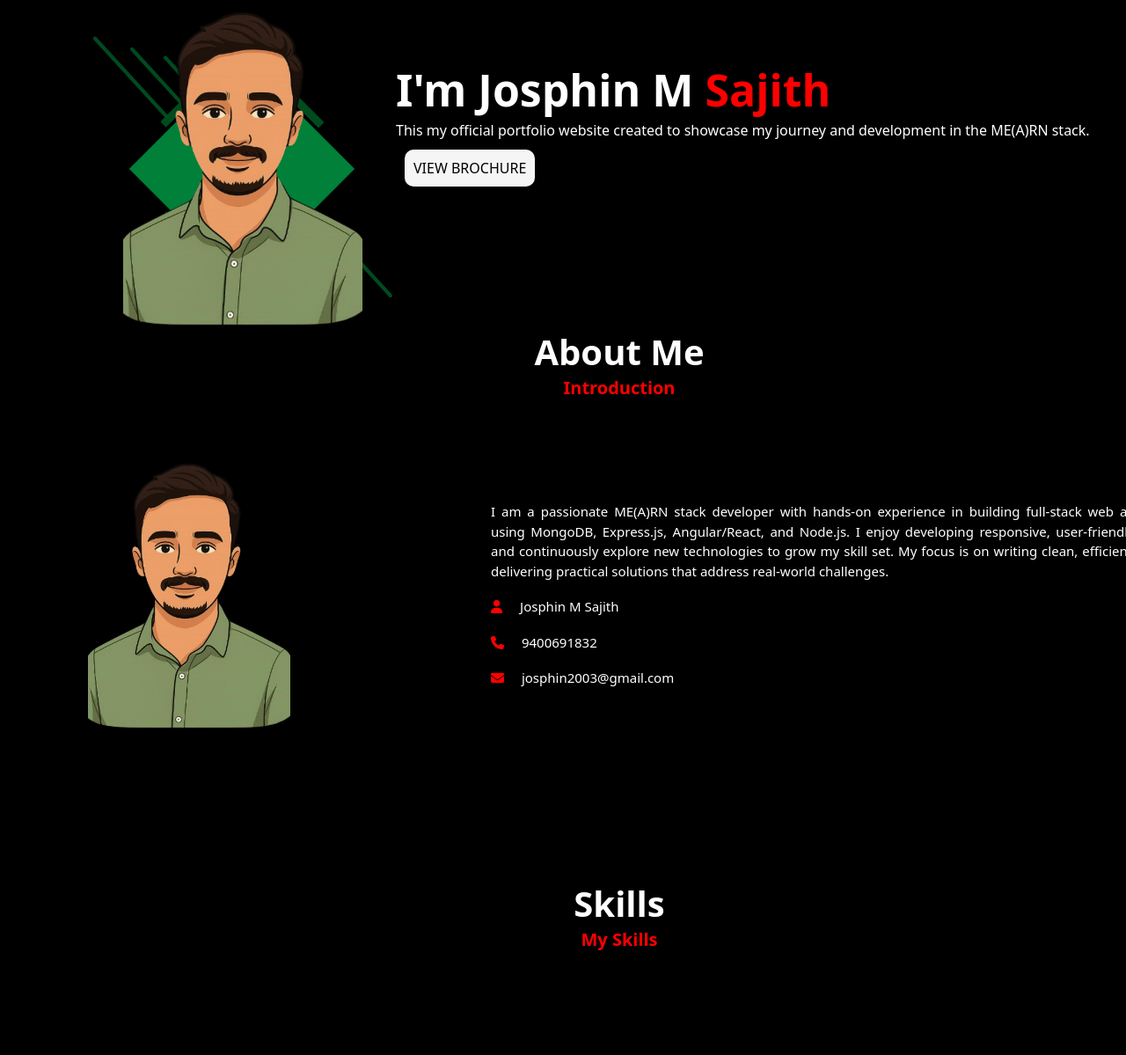
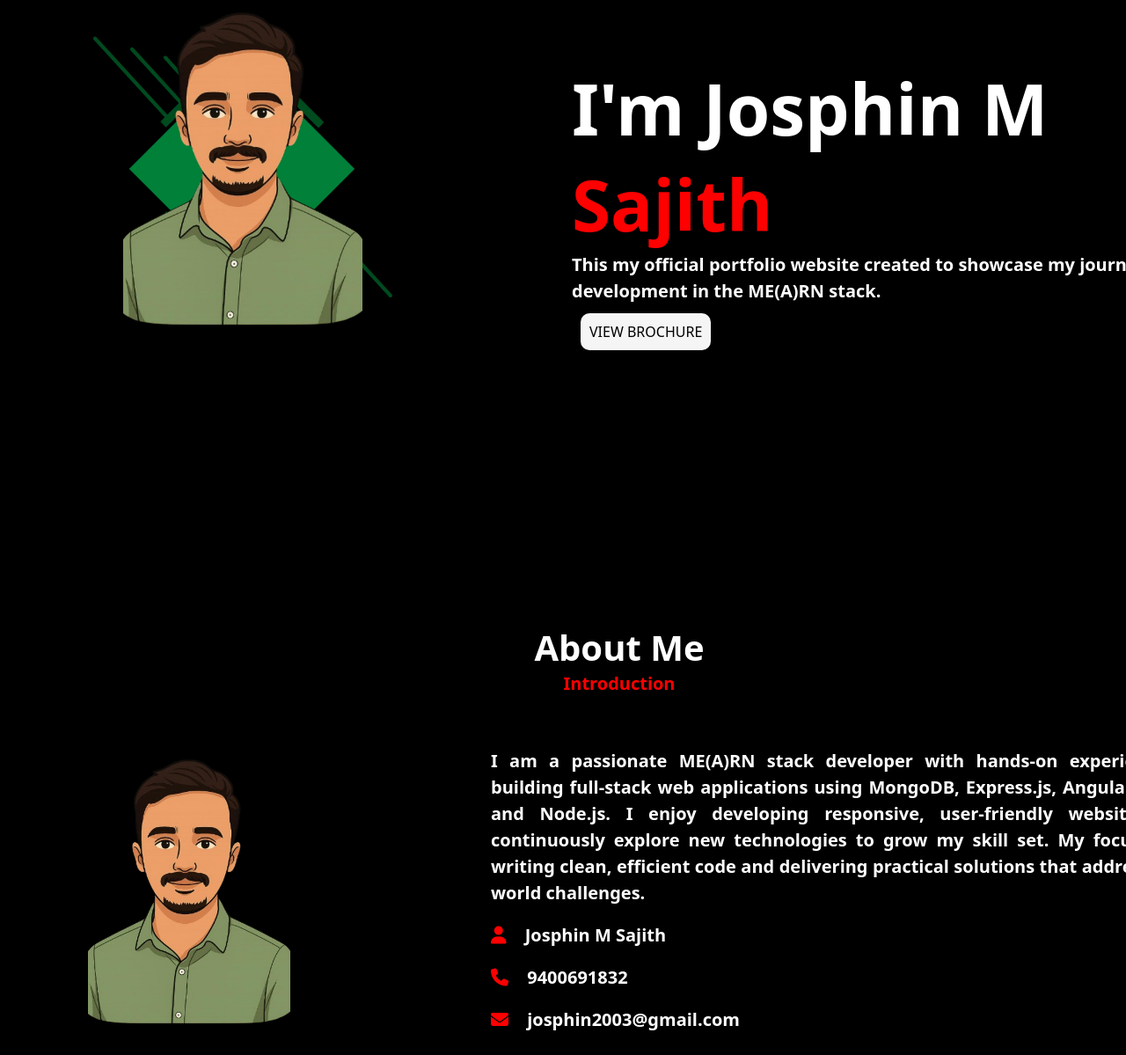
Before and after one commit to josphin2003/task2, a plain HTML site: page index.html in a window 1280 px wide. Shown: the part 223-1422 px from the top of the page at 88% size. Drawn offline with nearby package versions, Linux system fonts and the light colour scheme; a web font is replaced by a local one.

Commit message:
first commit

```diff
--- a/index.html
+++ b/index.html
@@ -8,7 +8,8 @@
     <!-- font awesome -->
     <meta charset="UTF-8">
     <meta name="viewport" content="width=device-width, initial-scale=1.0">
-    <title>Photography Portfolio</title>
+
+
     <link rel="stylesheet" href="style.css">
     <link rel="stylesheet" href="https://cdnjs.cloudflare.com/ajax/libs/font-awesome/6.7.2/css/all.min.css"
         integrity="sha512-Evv84Mr4kqVGRNSgIGL/F/aIDqQb7xQ2vcrdIwxfjThSH8CSR7PBEakCr51Ck+w+/U6swU2Im1vVX0SVk9ABhg=="
@@ -56,6 +57,7 @@
                 <img class="group1" id="profile" src="./images/profile.png" alt="profile">
             </div>
         </section>
+
 
         <section id="About">
             <div class="sectionHead">
--- a/style.css
+++ b/style.css
@@ -38,14 +38,14 @@ margin: 0px 20px;
     color: red;
 }
 .home-content{
-    margin-left: 450px;
+    margin-left: 650px;
     margin-top: 50px;
 
 }
 
 
 #username{
-    font-size: 50px;
+    font-size: 80px;
     font-family:"Manufacturing Consent", system-ui;
     font-weight: 600;
     color: white;
@@ -53,11 +53,13 @@ margin: 0px 20px;
 #lname{
      color: red;
      font-family: "Manufacturing Consent", system-ui;
-     font-weight: 600;
+          font-weight: 600;
 }
 #user-details{
     color: white;
     line-height: 1.5;
+    font-weight: 600;
+    font-size: 20px;
 }
 #download{
    text-decoration: none;
@@ -96,7 +98,7 @@ margin: 0px 20px;
 }
 #About{
 
-    margin-top: 100px;
+    margin-top: 300px;
 
     align-items: center;
 
@@ -134,8 +136,8 @@ margin: 0px 20px;
 .aboutcontent{
     color: white;
    line-height: 1.5;
-   font-size: 15px;
-   font-weight: 500;
+   font-size: 20px;
+   font-weight: 600;
    text-align: justify;
 }
 .information{
@@ -176,8 +178,8 @@ margin: 0px 20px;
 }
 .barhead, .barpercent{
     color: white;
-    font-size: 16px;
-    font-weight: 500;
+    font-size: 25px;
+    font-weight: 600;
 
 }
 .basebar{
@@ -231,7 +233,7 @@ margin: 0px 20px;
    display: flex;
    justify-content: center;
    align-items: center;
-   margin: 0px 20px;
+   margin: 0px 50px;
 }
 .brands{
     color: white;
```
Also changed, not shown: 1 other file.
